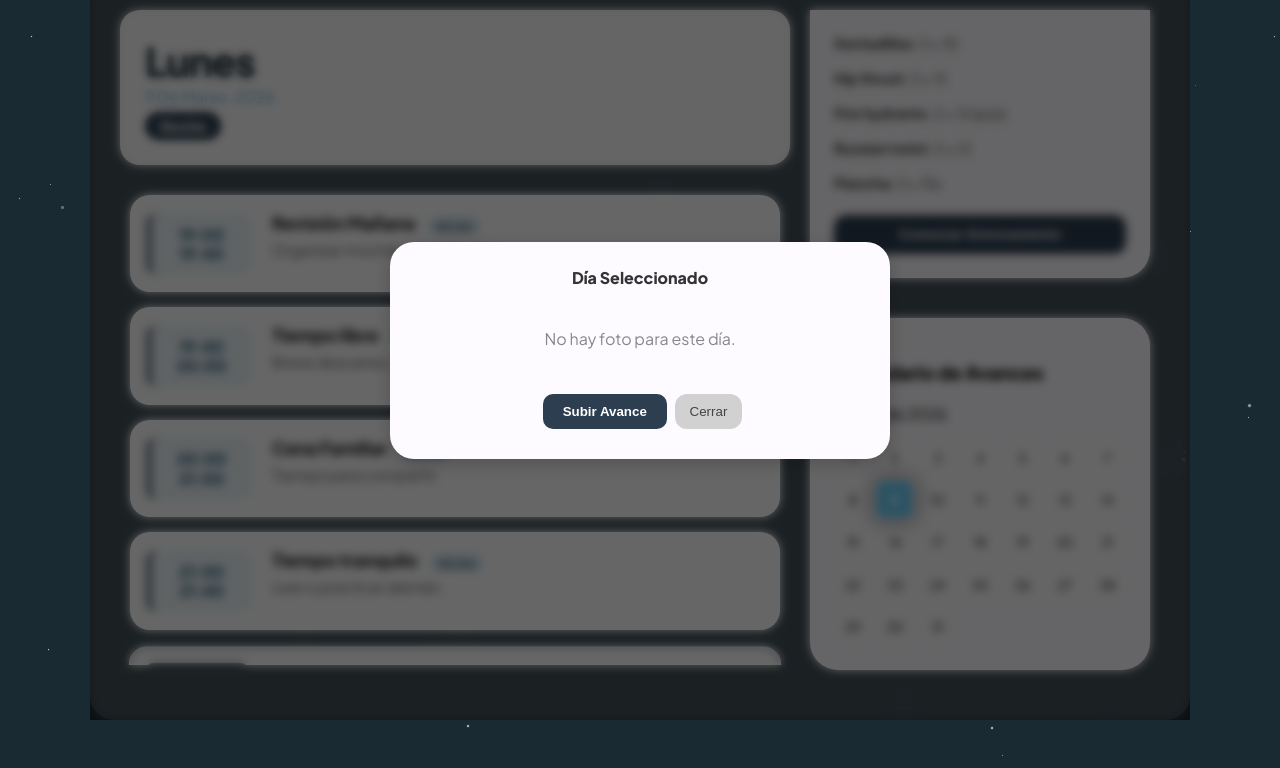
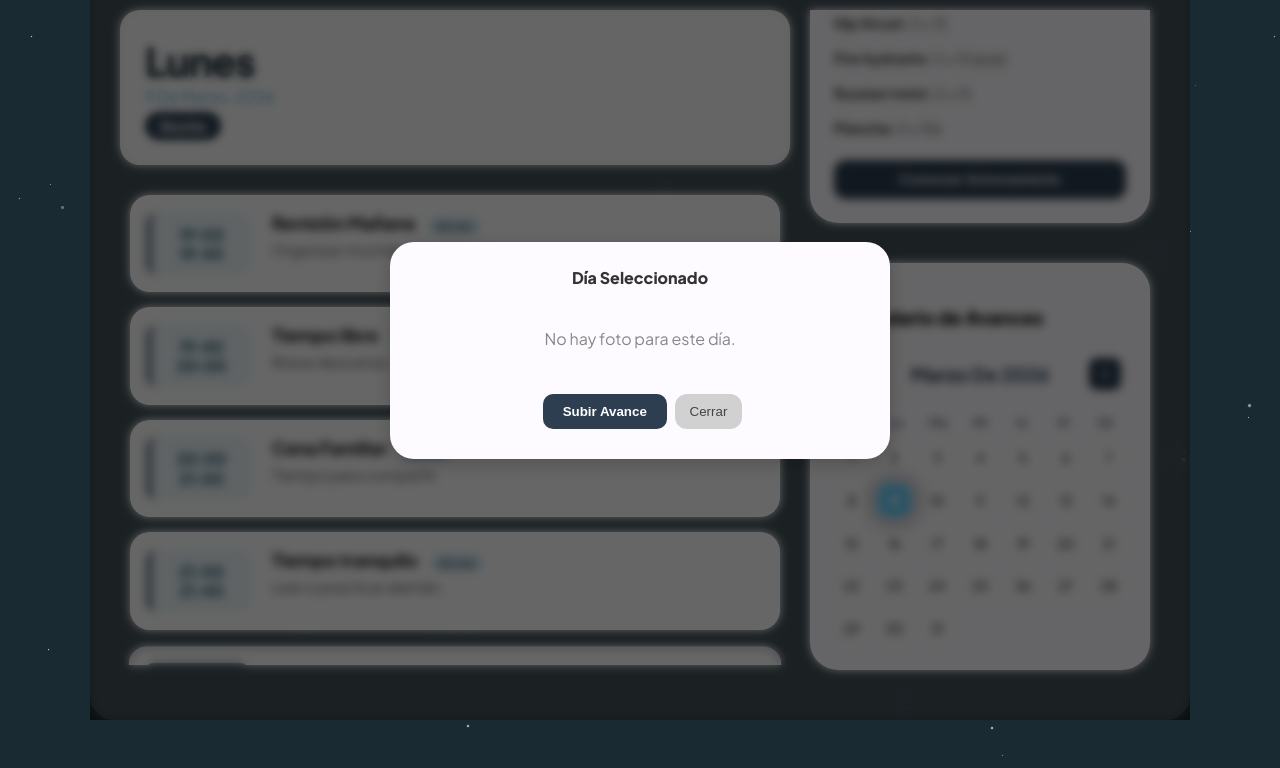
Before and after one commit to NovaSystem-DG/New-me, a plain HTML site: page index.html in a window 1280 px wide. Both pictures are taken after a click on the element "10". Shown: the part 40-808 px from the top of the page. Drawn offline with Linux system fonts and the light colour scheme.

Commit message:
subir cambios

```diff
--- a/index.html
+++ b/index.html
@@ -77,12 +77,21 @@
           </div>
         </div>
 
-        <div class="widget calendar-widget">
-          <h3>Calendario de Avances</h3>
-          <div class="calendar-header">
-            <span id="month-year"></span>
-          </div>
-          <div class="calendar-grid" id="calendar-days"></div>
+       <div class="widget calendar-widget">
+    <h3>Calendario de Avances</h3>
+    <div class="calendar-header">
+        <button onclick="changeMonth(-1)" class="btn-nav"><</button>
+        <span id="month-year"></span>
+        <button onclick="changeMonth(1)" class="btn-nav">></button>
+    </div>
+
+    <div class="calendar-weekdays">
+        <div>Do</div><div>Lu</div><div>Ma</div><div>Mi</div><div>Ju</div><div>Vi</div><div>Sá</div>
+    </div>
+
+    <div id="calendar-days" class="calendar-grid"></div>
+
+    </div>
 
           <div id="photo-modal" class="modal">
             <div class="modal-content">
--- a/index.js
+++ b/index.js
@@ -929,153 +929,45 @@ setInterval(updateClock, 1000);
 setInterval(updateLayout, 30000); // Revisa cambios cada 30 segundos
 
 /* ============================================================
-   FOTOS
+    FOTOS Y CALENDARIO (CORREGIDO)
    ============================================================ */
 
 const calendarDays = document.getElementById("calendar-days");
 const monthYearText = document.getElementById("month-year");
 let selectedDay = null;
+let navDate = new Date(); // Única fecha de referencia para navegar
 
 function renderCalendar() {
-  const now = new Date();
-  const year = now.getFullYear();
-  const month = now.getMonth();
+    // Mes y año que estamos visualizando
+    const viewYear = navDate.getFullYear();
+    const viewMonth = navDate.getMonth();
 
-  monthYearText.innerText = now.toLocaleDateString("es-ES", {
-    month: "long",
-    year: "numeric",
-  });
+    // Fecha de hoy real para el resaltado
+    const today = new Date();
+    const dHoy = today.getDate();
+    const mHoy = today.getMonth();
+    const aHoy = today.getFullYear();
 
-  const firstDay = new Date(year, month, 1).getDay();
-  const daysInMonth = new Date(year, month + 1, 0).getDate();
+    // Título del mes (ej: "marzo de 2026")
+    monthYearText.innerText = navDate.toLocaleDateString('es-ES', { month: 'long', year: 'numeric' });
 
-  calendarDays.innerHTML = "";
-
-  // Espacios en blanco
-  for (let i = 0; i < firstDay; i++) {
-    calendarDays.innerHTML += `<div></div>`;
-  }
-
-  // Días del mes
-  for (let d = 1; d <= daysInMonth; d++) {
-    const dateKey = `${year}-${month}-${d}`;
-    const hasPhoto = localStorage.getItem(dateKey) ? "day-has-photo" : "";
-    calendarDays.innerHTML += `<div class="calendar-day ${hasPhoto}" onclick="openModal('${dateKey}')">${d}</div>`;
-  }
-}
-
-function openModal(dateKey) {
-  selectedDay = dateKey;
-  document.getElementById('photo-modal').style.display = 'flex';
-  const savedPhoto = localStorage.getItem(dateKey);
-  const preview = document.getElementById('photo-preview');
-  const deleteBtn = document.getElementById('btn-delete');
-
-  if (savedPhoto) {
-    preview.innerHTML = `<img src="${savedPhoto}" alt="Progreso">`;
-    deleteBtn.style.display = 'inline-block';
-  } else {
-    preview.innerHTML = `<p style="margin: 40px 0; color: #888;">No hay foto para este día.</p>`;
-    deleteBtn.style.display = 'none';
-  }
-}
-
-function deletePhoto() {
-  if (confirm("¿Quieres eliminar la foto de este día?")) {
-    localStorage.removeItem(selectedDay); // Borra del almacenamiento
-    renderCalendar();
-    closeModal();
-  }
-}
-
-// Lógica para guardar la foto
-document
-  .getElementById("upload-photo")
-  .addEventListener("change", function (e) {
-    const reader = new FileReader();
-    reader.onload = function () {
-      localStorage.setItem(selectedDay, reader.result);
-      function renderCalendar() {
-    const now = new Date();
-    const currentYear = now.getFullYear();
-    const currentMonth = now.getMonth();
-
-    // Creamos una fecha que represente exactamente el día de HOY
-    const hoyReal = new Date();
-    const diaHoy = hoyReal.getDate();
-    const mesHoy = hoyReal.getMonth();
-    const anioHoy = hoyReal.getFullYear();
-
-    monthYearText.innerText = now.toLocaleDateString('es-ES', { month: 'long', year: 'numeric' });
-
-    const firstDay = new Date(currentYear, currentMonth, 1).getDay();
-    const daysInMonth = new Date(currentYear, currentMonth + 1, 0).getDate();
+    const firstDay = new Date(viewYear, viewMonth, 1).getDay();
+    const daysInMonth = new Date(viewYear, viewMonth + 1, 0).getDate();
 
     calendarDays.innerHTML = '';
 
+    // Espacios vacíos para el inicio del mes
     for (let i = 0; i < firstDay; i++) {
         calendarDays.innerHTML += `<div></div>`;
     }
 
+    // Dibujar los días
     for (let d = 1; d <= daysInMonth; d++) {
-        const dateKey = `${currentYear}-${currentMonth}-${d}`;
+        const dateKey = `${viewYear}-${viewMonth}-${d}`;
         const hasPhoto = localStorage.getItem(dateKey) ? 'day-has-photo' : '';
 
-        // COMPARACIÓN TRIPLE: Día, Mes y Año deben coincidir
         let isTodayClass = '';
-        if (d === diaHoy && currentMonth === mesHoy && currentYear === anioHoy) {
-            isTodayClass = 'today';
-        }
-
-        calendarDays.innerHTML += `
-            <div class="calendar-day ${hasPhoto} ${isTodayClass}" onclick="openModal('${dateKey}')">
-                ${d}
-            </div>`;
-    }
-}
-      openModal(selectedDay);
-    };
-    reader.readAsDataURL(e.target.files[0]);
-  });
-
-function closeModal() {
-  document.getElementById("photo-modal").style.display = "none";
-}
-
-renderCalendar();
-function renderCalendar() {
-    const calendarDays = document.getElementById('calendar-days');
-    const monthYearText = document.getElementById('month-year');
-
-    const now = new Date();
-    const currentYear = now.getFullYear();
-    const currentMonth = now.getMonth();
-
-    // Fecha de hoy exacta para comparar
-    const hoy = new Date();
-    const diaHoy = hoy.getDate();
-    const mesHoy = hoy.getMonth();
-    const anioHoy = hoy.getFullYear();
-
-    monthYearText.innerText = now.toLocaleDateString('es-ES', { month: 'long', year: 'numeric' });
-
-    const firstDay = new Date(currentYear, currentMonth, 1).getDay();
-    const daysInMonth = new Date(currentYear, currentMonth + 1, 0).getDate();
-
-    calendarDays.innerHTML = '';
-
-    // Espacios antes del día 1
-    for (let i = 0; i < firstDay; i++) {
-        calendarDays.innerHTML += `<div></div>`;
-    }
-
-    for (let d = 1; d <= daysInMonth; d++) {
-        const dateKey = `${currentYear}-${currentMonth}-${d}`;
-        const hasPhoto = localStorage.getItem(dateKey) ? 'day-has-photo' : '';
-
-        // Verificación de hoy
-        let isTodayClass = '';
-        if (d === diaHoy && currentMonth === mesHoy && currentYear === anioHoy) {
+        if (d === dHoy && viewMonth === mHoy && viewYear === aHoy) {
             isTodayClass = 'today';
         }
 
@@ -1086,5 +978,61 @@ function renderCalendar() {
     }
 }
 
+// Esta función ahora sí funcionará porque navDate es global
+function changeMonth(offset) {
+    navDate.setMonth(navDate.getMonth() + offset);
+    renderCalendar();
+}
 
+function openModal(dateKey) {
+    selectedDay = dateKey;
+    const modal = document.getElementById('photo-modal');
+    modal.style.display = 'flex';
+
+    const savedPhoto = localStorage.getItem(dateKey);
+    const preview = document.getElementById('photo-preview');
+    const deleteBtn = document.getElementById('btn-delete');
+
+    if (savedPhoto) {
+        preview.innerHTML = `<img src="${savedPhoto}" alt="Progreso" style="width:100%; border-radius:15px;">`;
+        deleteBtn.style.display = 'inline-block';
+    } else {
+        preview.innerHTML = `<p style="margin: 40px 0; color: #888;">No hay foto para este día.</p>`;
+        deleteBtn.style.display = 'none';
+    }
+}
+
+function closeModal() {
+    document.getElementById("photo-modal").style.display = "none";
+}
+
+function deletePhoto() {
+    if (confirm("¿Quieres eliminar la foto?")) {
+        localStorage.removeItem(selectedDay);
+        renderCalendar();
+        closeModal();
+    }
+}
+
+// Lógica de carga de foto
+document.getElementById("upload-photo").addEventListener("change", function (e) {
+    if (e.target.files && e.target.files[0]) {
+        const reader = new FileReader();
+        reader.onload = function (event) {
+            try {
+                localStorage.setItem(selectedDay, event.target.result);
+                renderCalendar();
+                openModal(selectedDay);
+                // Limpia el input para que permita subir la misma foto otra vez si se desea
+                e.target.value = "";
+            } catch (error) {
+                // El localStorage tiene un límite (aprox 5MB).
+                // Si la foto es muy pesada, dará error.
+                alert("La imagen es muy pesada. Intenta con una más pequeña.");
+            }
+        };
+        reader.readAsDataURL(e.target.files[0]);
+    }
+});
+// Inicializar al cargar la página
 document.addEventListener('DOMContentLoaded', renderCalendar);
--- a/style.css
+++ b/style.css
@@ -573,3 +573,117 @@ h2#current-day-title {
     position: relative;
     z-index: 10;
 }
+
+.calendar-day {
+    aspect-ratio: 1;
+    display: flex;
+    align-items: center;
+    justify-content: center;
+    font-size: 0.8rem;
+    cursor: pointer;
+    border-radius: 8px;
+    background: rgba(255, 255, 255, 0.5);
+    transition: 0.3s;
+
+}
+
+.calendar-day:hover {
+    background: var(--reloj-actual);
+    color: white;
+}
+
+
+.day-has-photo {
+    border: 2px solid #feb47b;
+    font-weight: bold;
+}
+/* Esto organiza los números en 7 columnas */
+.calendar-grid {
+    display: grid !important;
+    grid-template-columns: repeat(7, 1fr) !important;
+    gap: 8px;
+    margin-top: 10px;
+}
+
+/* Para que los nombres de los días (Lu, Ma...) también se alineen */
+.calendar-weekdays {
+    display: grid;
+    grid-template-columns: repeat(7, 1fr);
+    text-align: center;
+    font-size: 0.75rem;
+    font-weight: 800;
+    margin-top: 15px;
+    color: var(--reloj-actual);
+    opacity: 0.7;
+}
+
+/* Ajuste para que los días no se vean pegados */
+.calendar-day {
+    aspect-ratio: 1 / 1;
+    display: flex;
+    align-items: center;
+    justify-content: center;
+    font-size: 0.85rem;
+    border-radius: 12px; /* Más redondeado, estilo moderno */
+    background: rgba(255, 255, 255, 0.8);
+    transition: all 0.2s ease;
+}
+
+.calendar-header {
+    display: flex;
+    justify-content: space-between; /* Separa botones a los extremos */
+    align-items: center;
+    padding: 10px 5px;
+    margin-bottom: 10px;
+}
+
+#month-year {
+    font-weight: 800;
+    font-size: 1.1rem;
+    color: var(--text-main);
+    text-transform: capitalize; /* Para que 'marzo' salga con 'M' mayúscula */
+}
+
+.btn-nav {
+    background: var(--reloj-actual);
+    color: white;
+    border: none;
+    border-radius: 8px;
+    width: 32px;
+    height: 32px;
+    cursor: pointer;
+    font-weight: bold;
+    display: flex;
+    justify-content: center;
+    align-items: center;
+    transition: 0.3s ease;
+}
+
+.btn-nav:hover {
+    filter: brightness(1.2);
+    transform: scale(1.1);
+}
+
+.calendar-day.empty {
+    background: transparent;
+    cursor: default;
+}
+
+#month-year {
+    /* Usamos las dos variables que tu JS ya cambia automáticamente */
+    background: linear-gradient(45deg, var(--reloj-actual), var(--reloj-sec));
+    -webkit-background-clip: text;
+    -webkit-text-fill-color: transparent;
+
+    font-weight: 800;
+    font-size: 1.2rem;
+    text-transform: capitalize;
+    display: inline-block;
+}
+
+label.btn-primary {
+    display: inline-block; /* Para que respete el padding */
+    margin-top: 10px;
+    cursor: pointer;
+    text-align: center;
+}
```
